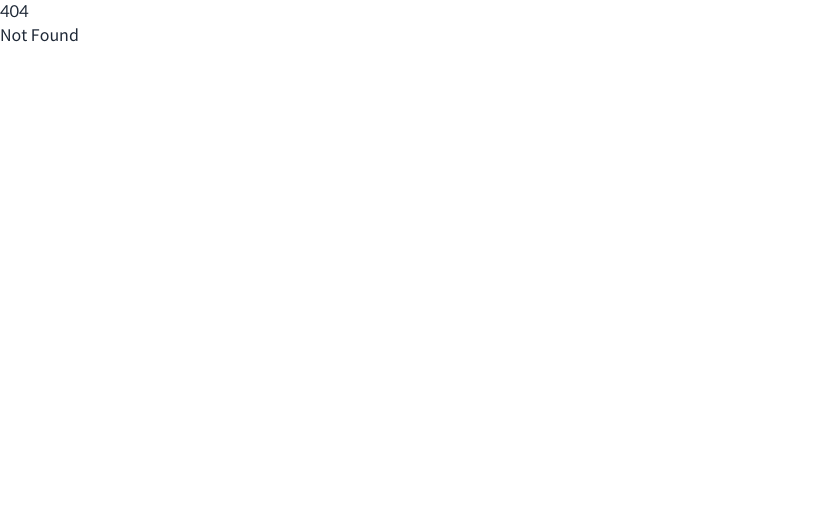
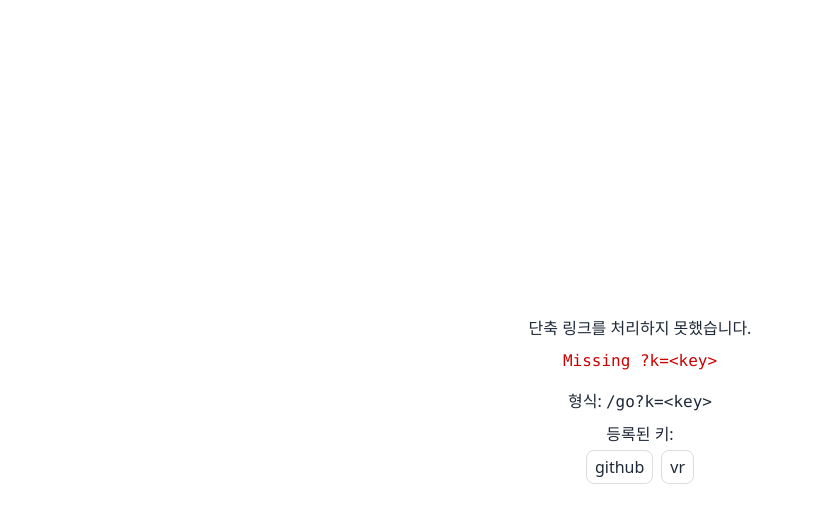
Before and after one commit to threedalpeng/threedalpeng.github.io, a SvelteKit app: page /go in a window 1280 px wide. Before the commit this address had no page. Shown: the top 522 px of the page, without its empty margins (0-813 px from the left). Built offline with nearby package versions, Linux system fonts and the light colour scheme.

Commit message:
feat: move to query

```diff
--- /dev/null
+++ b/src/routes/go/+page.svelte
@@ -0,0 +1,78 @@
+<script lang="ts">
+	// 클라이언트 전용 + 정적 프리렌더 가능(동적 경로 없음)
+	export const ssr = false;
+	export const prerender = true;
+
+	import { onMount } from 'svelte';
+	import { base } from '$app/paths';
+
+	let url = '';
+	let error = '';
+	let k = '';
+	let available: string[] = [];
+
+	async function loadLinks() {
+		const res = await fetch(`${base}/links.json?t=${Date.now()}`, { cache: 'no-store' });
+		if (!res.ok) throw new Error(`links.json load failed (${res.status})`);
+		return (await res.json()) as Record<string, string>;
+	}
+
+	onMount(async () => {
+		try {
+			const u = new URL(window.location.href);
+			k = (u.searchParams.get('k') ?? '').trim();
+
+			const links = await loadLinks();
+			available = Object.keys(links).sort();
+
+			if (!k) throw new Error('Missing ?k=<key>');
+			url = (links[k] ?? '').trim();
+			if (!url) throw new Error(`No target for key "${k}"`);
+
+			// 히스토리 교체(뒤로가기 시 /go로 안 돌아오게)
+			window.location.replace(url);
+		} catch (e) {
+			error = e instanceof Error ? e.message : String(e);
+			console.error(e);
+		}
+	});
+</script>
+
+<svelte:head>
+	<title>Redirecting…</title>
+	<meta name="robots" content="noindex" />
+</svelte:head>
+
+<div
+	style="min-height:100vh;display:grid;place-items:center;font-family:system-ui,-apple-system,Segoe UI,Roboto,sans-serif;"
+>
+	{#if error}
+		<div style="max-width:720px;padding:1rem;text-align:center;">
+			<p style="margin:0 0 .5rem 0;">단축 링크를 처리하지 못했습니다.</p>
+			<p style="margin:.25rem 0;color:#c00;"><code>{error}</code></p>
+			<p style="margin:1rem 0 0 0;">형식: <code>/go?k=&lt;key&gt;</code></p>
+			{#if available.length}
+				<p style="margin:.5rem 0 0 0;">등록된 키:</p>
+				<div
+					style="display:flex;flex-wrap:wrap;gap:.5rem;justify-content:center;margin-top:.25rem;"
+				>
+					{#each available as key}
+						<a
+							href={`?k=${encodeURIComponent(key)}`}
+							style="padding:.25rem .5rem;border:1px solid #ddd;border-radius:.5rem;text-decoration:none;"
+						>
+							{key}
+						</a>
+					{/each}
+				</div>
+			{/if}
+		</div>
+	{:else}
+		<div style="max-width:640px;padding:1rem;text-align:center;">
+			<p>이동 중… 잠시만요.</p>
+			{#if url}
+				<p>자동 이동이 안 되면 <a rel="nofollow" href={url}>{url}</a>를 눌러 주세요.</p>
+			{/if}
+		</div>
+	{/if}
+</div>
--- a/src/routes/go/[k]/+page.svelte
+++ /dev/null
@@ -1,55 +0,0 @@
-<script lang="ts">
-	// 클라이언트 전용 + 정적 프리렌더
-	export const ssr = false;
-	export const prerender = false;
-
-	import { onMount } from 'svelte';
-	import { base } from '$app/paths';
-	import { page } from '$app/stores';
-	import { get } from 'svelte/store';
-
-	let url = '';
-	let error = '';
-	const { k } = get(page).params; // /go/[k] 에서 받은 키
-
-	onMount(async () => {
-		try {
-			const res = await fetch(`${base}/links.json?t=${Date.now()}`, { cache: 'no-store' });
-			if (!res.ok) throw new Error(`links.json load failed (${res.status})`);
-			const links = await res.json();
-			url = (links?.[k] ?? '').trim();
-			if (!url) throw new Error(`No target for key "${k}"`);
-
-			// 히스토리 교체(뒤로가기 시 /go/[k]로 안 돌아오게)
-			window.location.replace(url);
-		} catch (e) {
-			error = e instanceof Error ? e.message : String(e);
-			console.error(e);
-		}
-	});
-</script>
-
-<svelte:head>
-	<title>Redirecting…</title>
-	<meta name="robots" content="noindex" />
-</svelte:head>
-
-<div
-	style="min-height:100vh;display:grid;place-items:center;font-family:system-ui,-apple-system,Segoe UI,Roboto,sans-serif;"
->
-	{#if error}
-		<div style="max-width:640px;padding:1rem;text-align:center;">
-			<p><code>{k}</code> 키의 목적지를 찾지 못했어요.</p>
-			<p><code>static/links.json</code>에 <code>"{k}": "https://…"</code> 형태로 추가해 주세요.</p>
-			<pre
-				style="white-space:pre-wrap;background:#f6f6f6;padding:.5rem;border-radius:.5rem;">{error}</pre>
-		</div>
-	{:else}
-		<div style="max-width:640px;padding:1rem;text-align:center;">
-			<p>이동 중… 잠시만요.</p>
-			{#if url}
-				<p>자동 이동이 안 되면 <a rel="nofollow" href={url}>{url}</a>를 눌러 주세요.</p>
-			{/if}
-		</div>
-	{/if}
-</div>
```
